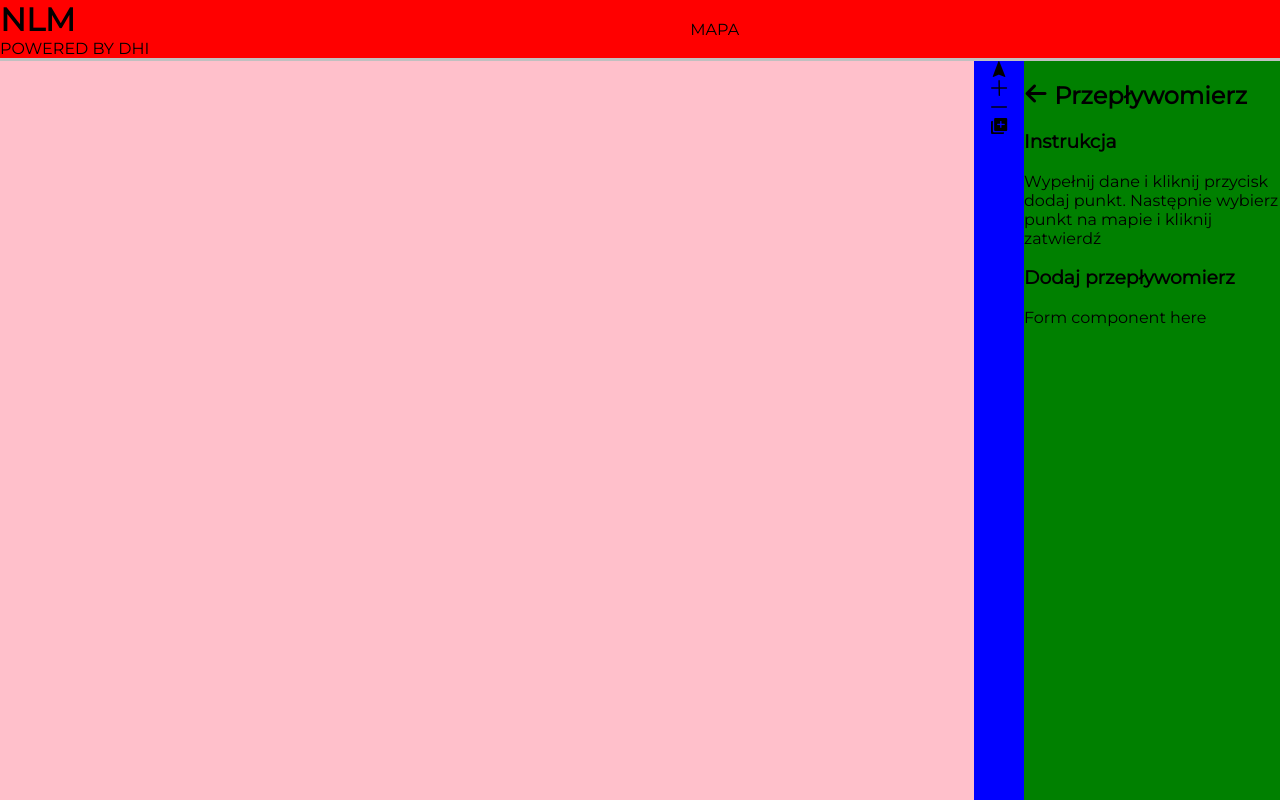
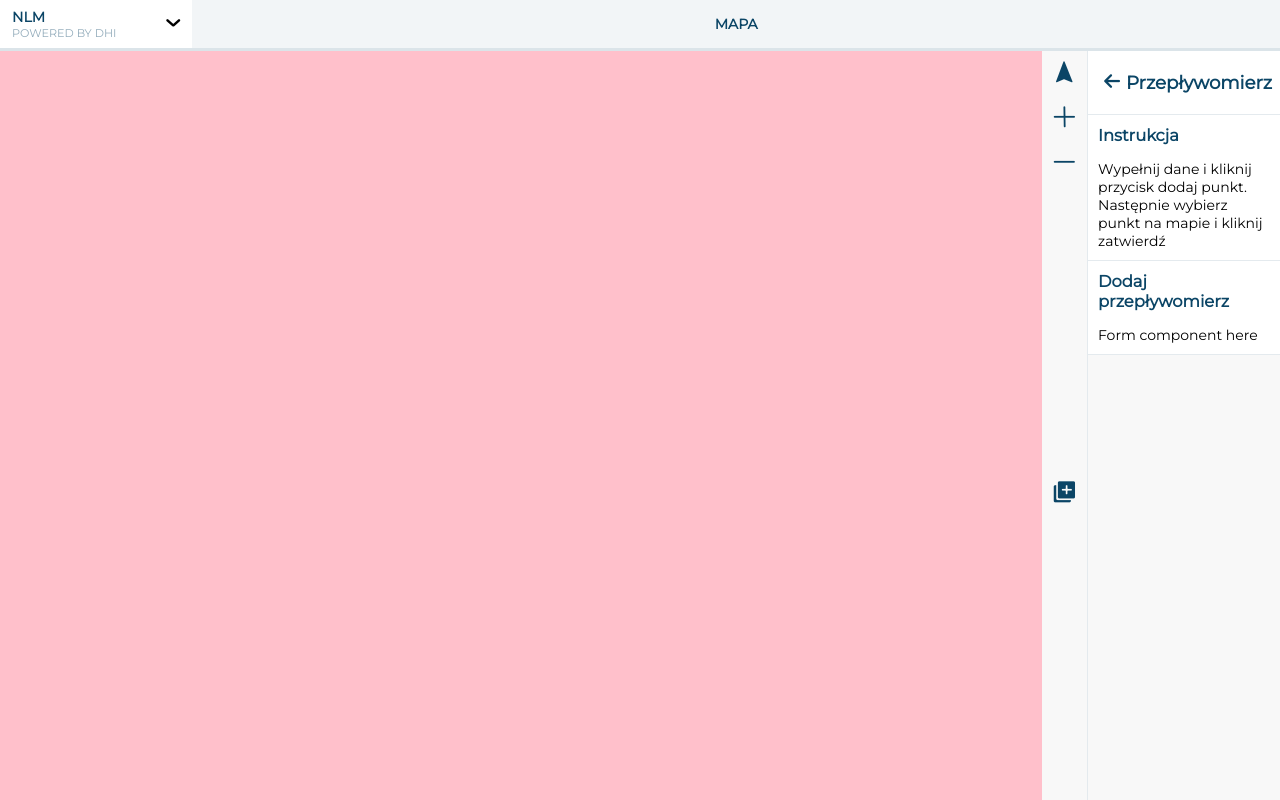
Before and after one commit to grze2000/NLM, an Angular app: page / in a window 1280 px wide. Built offline with nearby package versions, Linux system fonts and the light colour scheme.

Commit message:
add styles for header, toolbar and sidebar

```diff
--- a/src/app/app.component.html
+++ b/src/app/app.component.html
@@ -1,13 +1,20 @@
 <header>
   <div class="tab">
+    <div class="tab__content">
       <h1 class="logo">nlm</h1>
       <div class="description">Powered by DHI</div>
+    </div>
+    <div class="tab__btn">
+      <span class="icon-arrow-bottom"></span>
+    </div>
+
   </div>
   <div class="title">Mapa</div>
 </header>
 <main>
   <div class="map"></div>
   <div class="toolbar">
+    <div class="toolbar__map">
       <div class="toolbar__item">
         <span class="icon-location"></span>
       </div>
@@ -17,18 +24,21 @@
       <div class="toolbar__item">
         <span class="icon-minus"></span>
       </div>
+    </div>
+    <div class="toolbar__other">
       <div class="toolbar__item">
         <span class="icon-add"></span>
+      </div>
     </div>
   </div>
   <div class="sidebar">
     <h2 class="sidebar__title"><span class="icon-arrow-left"></span>&nbsp;Przepływomierz</h2>
     <div class="sidebar__section">
-      <h3>Instrukcja</h3>
+      <h3 class="section__title">Instrukcja</h3>
       <span>Wypełnij dane i kliknij przycisk <span class="text-blue">dodaj punkt</span>. Następnie wybierz punkt na mapie i kliknij <span class="text-blue">zatwierdź</span></span>
     </div>
     <div class="sidebar__section">
-      <h3>Dodaj przepływomierz</h3>
+      <h3 class="section__title">Dodaj przepływomierz</h3>
       <span>Form component here</span>
     </div>
   </div>
--- a/src/app/app.component.scss
+++ b/src/app/app.component.scss
@@ -1,9 +1,24 @@
 header {
-    background-color: red;
-    border-bottom: 3px solid silver;
+    background-color: #F2F5F7;
+    border-bottom: 3px solid #DBE4E9;
     display: flex;
     flex-direction: row;
     align-items: center;
+}
+.tab {
+    background-color: #FFFFFF;
+    padding: 8px 12px;
+    display: flex;
+    flex-direction: row;
+    align-items: center;
+
+    .tab__btn {
+        margin-left: 50px;
+
+        span {
+            cursor: pointer;
+        }
+    }
 }
 .logo {
     margin: 0;
@@ -20,19 +35,51 @@ main {
     flex-grow: 1;
 }
 .toolbar {
-    flex-basis: 50px;
-    background-color: blue;
+    //flex-basis: 50px;
+    background-color: #F8F8F8;
     display: flex;
     flex-direction: column;
+    font-size: 1.5em;
+    color: #0B4566;
+
+    .toolbar__other {
+        flex-grow: 1;
+        display: flex;
+        flex-direction: column;
+        justify-content: center;
+    }
 
     .toolbar__item {
         cursor: pointer;
         text-align: center;
+        padding: 10px 12px;
     }
 }
 .sidebar {
-    background-color: green;
-    width: 20%;
+    background-color: #F8F8F8;
+    width: 15%;
+    border-left: 1px solid #E4EAEE;
+
+    .sidebar__title {
+        margin: 0;
+        padding: 20px 15px;
+        font-size: 1.3em;
+        color: #0B4566;
+    }
+    .sidebar__section {
+        padding: 10px;
+
+        .section__title {
+            margin: 0 0 15px 0;
+            padding: 0;
+            color: #0B4566;
+        }
+    }
+    .sidebar__title,
+    .sidebar__section {
+        border-bottom: 1px solid #E4EAEE;
+        background-color: #FFFFFF;
+    }
 }
 body {
     display: flex;
@@ -45,4 +92,15 @@ body {
     text-transform: uppercase;
     text-align: center;
     flex-grow: 1;
+    font-weight: bold;
+    color: #0B4566;
 }
+.logo {
+    color: #0B4566;
+    font-size: 1em;
+}
+.description {
+    font-size: 0.8em;
+    color: #93ACBB;
+    font-weight: 500;
+}
--- a/src/styles.scss
+++ b/src/styles.scss
@@ -52,6 +52,7 @@
   body {
     margin: 0;
     font-family: 'Montserrat', sans-serif;
+    font-size: 14px;
   }
   .app {
     height: 100vh;
```
Lines whose indentation alone changed are shown as unchanged.
